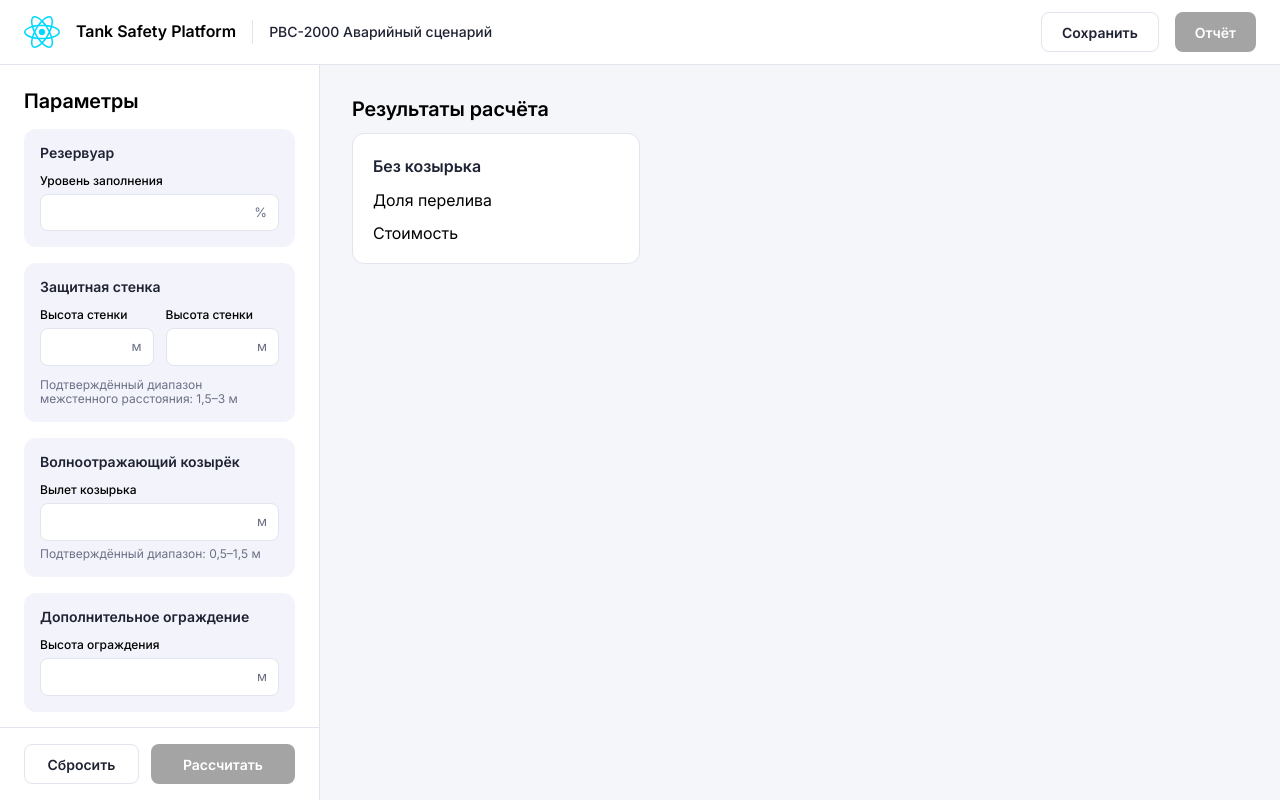
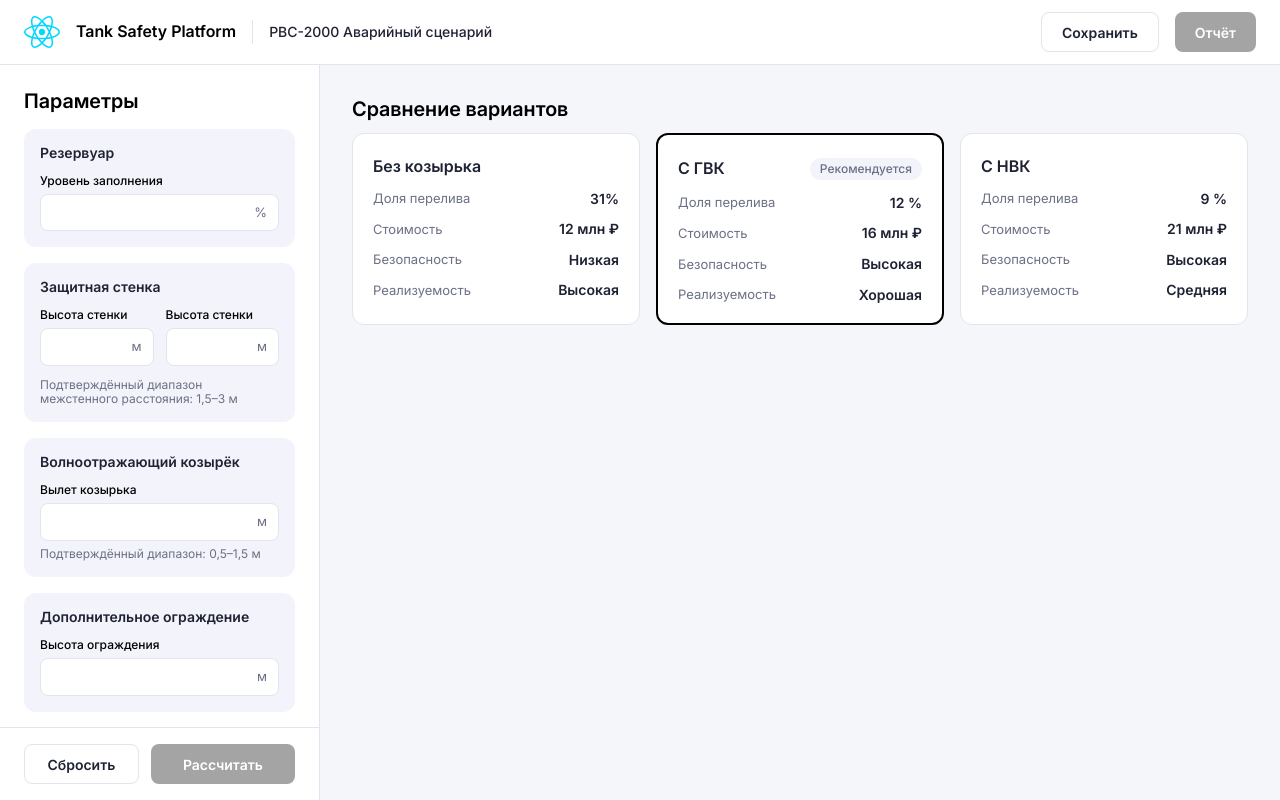
Before and after one commit to safonovartem/Team_13_Our_work, a React (Vite) app in the folder frontend/: page / in a window 1280 px wide. Built offline with nearby package versions, Linux system fonts and the light colour scheme.

Commit message:
Add demo result-section

```diff
--- a/frontend/src/App.tsx
+++ b/frontend/src/App.tsx
@@ -3,14 +3,29 @@ import { Layout } from './components/layout/component';
 import { PropertiesPanel } from './components/properties-panel/component';
 import { ResultBlock } from './components/result-block/component';
 import { ResultSection } from './components/result-section/component';
+import { ResultString } from './components/result-string/component';
 
 export function App() {
   return (
     <Layout header={<Header />} aside={<PropertiesPanel />}>
-      <ResultSection title="Результаты расчёта">
+      <ResultSection title="Сравнение вариантов">
         <ResultBlock title="Без козырька">
-          <div className="resultValue">Доля перелива</div>
-          <div className="resultValue">Стоимость</div>
+          <ResultString title="Доля перелива" value="31%" />
+          <ResultString title="Стоимость" value="12 млн ₽" />
+          <ResultString title="Безопасность" value="Низкая" />
+          <ResultString title="Реализуемость" value="Высокая" />
+        </ResultBlock>
+        <ResultBlock title="С ГВК" isImportant={true}>
+          <ResultString title="Доля перелива" value="12 %" />
+          <ResultString title="Стоимость" value="16 млн ₽" />
+          <ResultString title="Безопасность" value="Высокая" />
+          <ResultString title="Реализуемость" value="Хорошая" />
+        </ResultBlock>
+        <ResultBlock title="С НВК">
+          <ResultString title="Доля перелива" value="9 %" />
+          <ResultString title="Стоимость" value="21 млн ₽" />
+          <ResultString title="Безопасность" value="Высокая" />
+          <ResultString title="Реализуемость" value="Средняя" />
         </ResultBlock>
       </ResultSection>
     </Layout>
```
